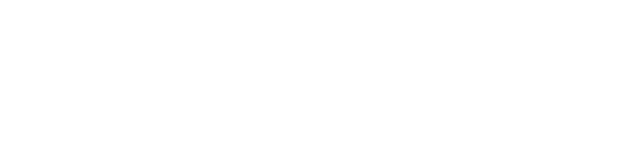
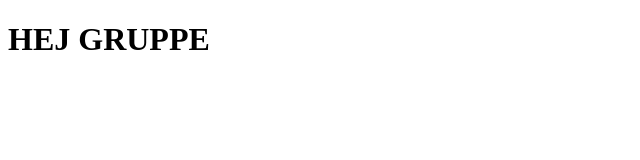
Before and after one commit to TheLoGgI/Web-Doc, a plain HTML site: page index.html in a window 1280 px wide. Shown: the whole page, without its empty margins (0-640 px from the left). Drawn offline with Linux system fonts and the light colour scheme; files that its build step writes are made by us from their sources.

Commit message:
Version 14022020

```diff
--- a/index.html
+++ b/index.html
@@ -1,5 +1,6 @@
 <!DOCTYPE html>
 <html lang="en">
+
 <head>
     <meta charset="UTF-8">
     <meta name="viewport" content="width=device-width, initial-scale=1.0">
@@ -9,8 +10,10 @@
 
     <title>TITLE</title>
 </head>
+
 <body>
- <main></main>
+    <h1>HEJ GRUPPE</h1>
     <script src="js/main.js"></script>
 </body>
+
 </html>
```
Lines whose indentation alone changed are shown as unchanged.
